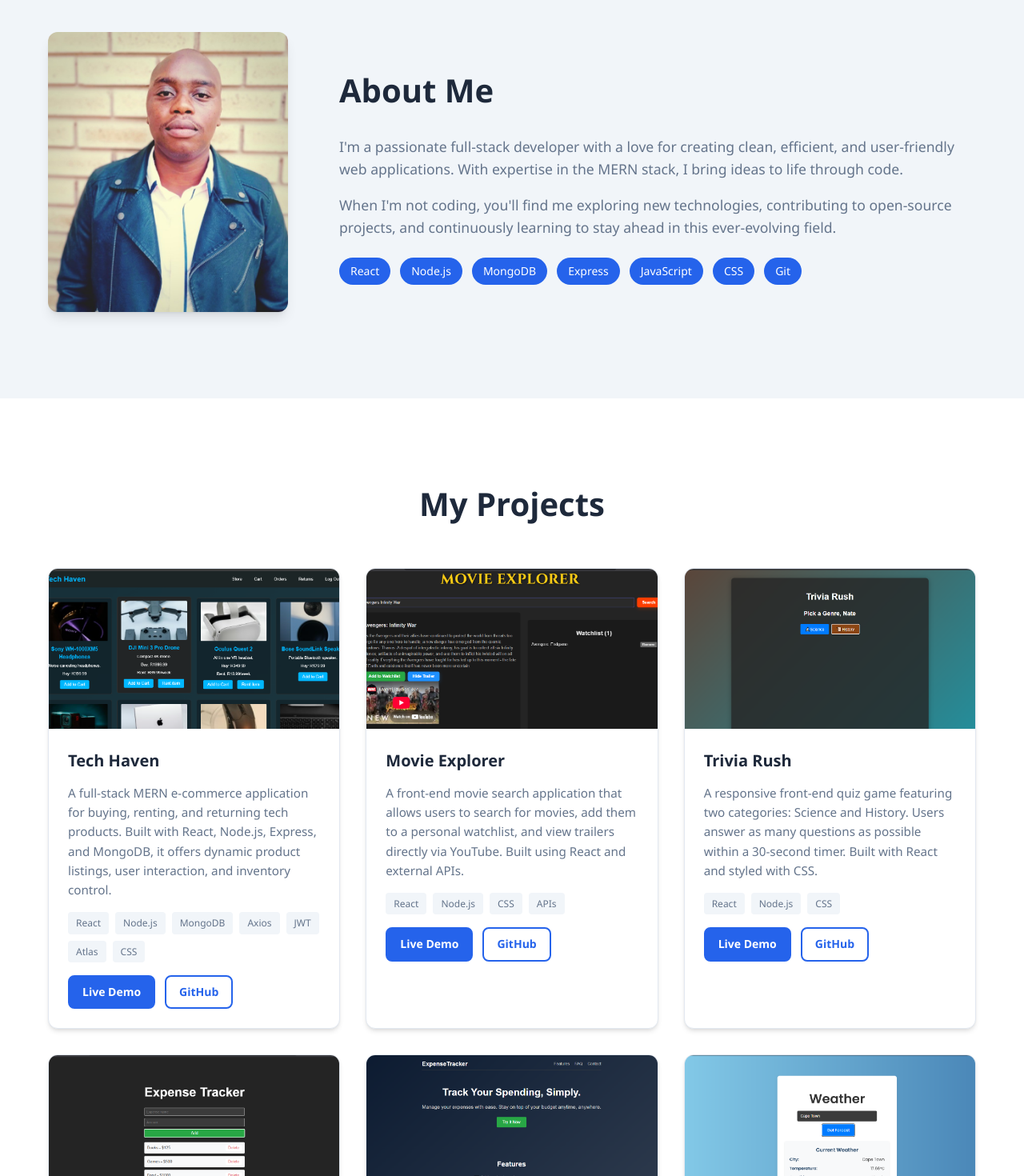
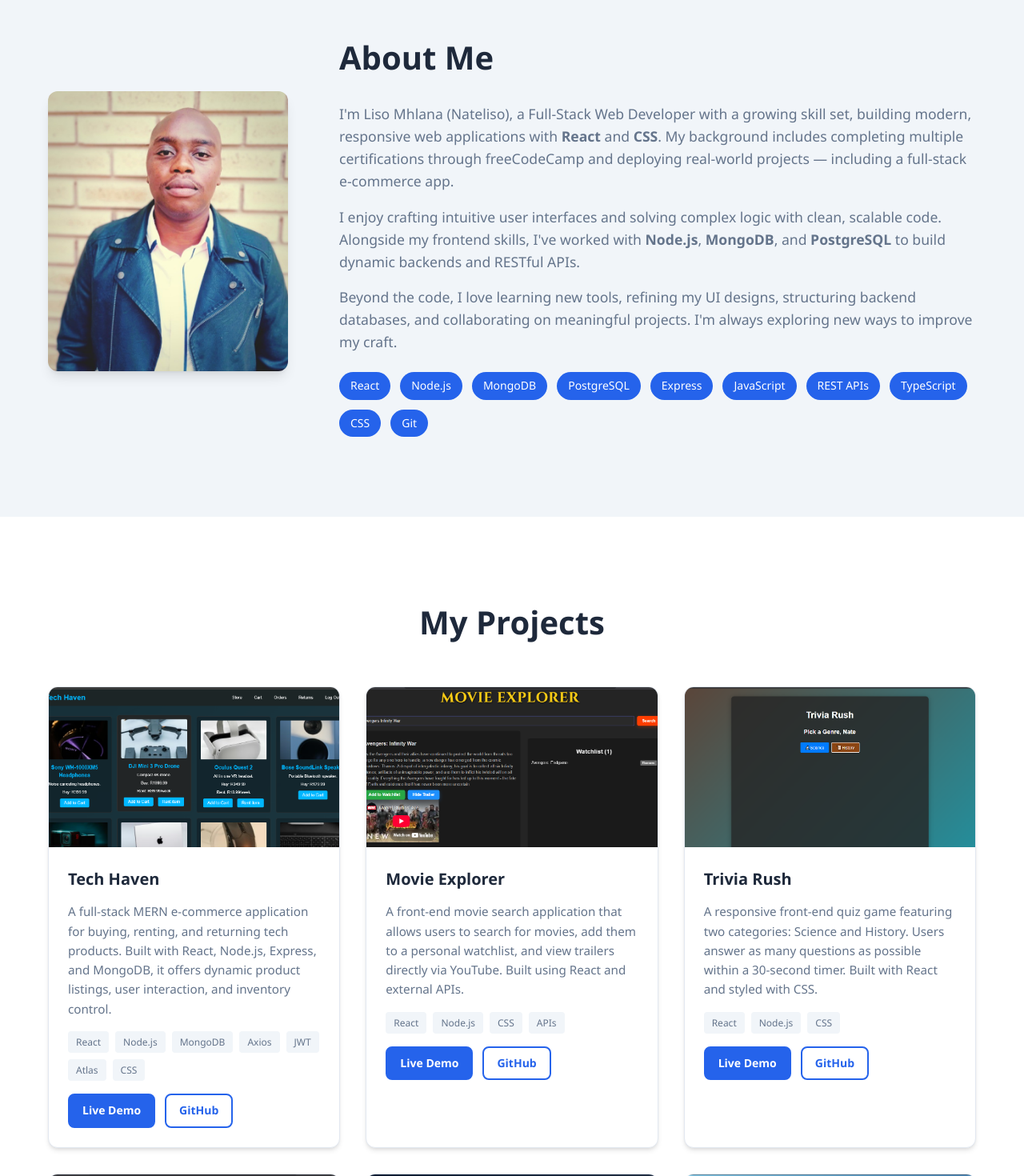
Before and after one commit to Nateliso/my-portfolio, a React (Vite) app: page / in a window 1280 px wide. Shown: the part 860-2330 px from the top of the page at 80% size. Built offline with nearby package versions, Linux system fonts and the light colour scheme.

Commit message:
feat: added about me and other style features

```diff
--- a/index.html
+++ b/index.html
@@ -2,9 +2,9 @@
 <html lang="en">
   <head>
     <meta charset="UTF-8" />
-    <link rel="icon" type="image/svg+xml" href="/vite.svg" />
+    <link rel="icon" type="image/svg+xml" href="/Nateliso.svg" />
     <meta name="viewport" content="width=device-width, initial-scale=1.0" />
-    <title>my-portfolio</title>
+    <title>nateliso-portfolio</title>
   </head>
   <body>
     <div id="root"></div>
--- a/src/App.css
+++ b/src/App.css
@@ -327,11 +327,29 @@ body {
   box-shadow: var(--shadow);
   transition: var(--transition);
   border: 1px solid var(--border);
+  position: relative;
+}
+
+.project-card::before {
+  content: '';
+  position: absolute;
+  top: 0;
+  left: 0;
+  right: 0;
+  height: 4px;
+  background: linear-gradient(90deg, var(--primary), var(--primary-dark));
+  transform: scaleX(0);
+  transition: transform 0.3s ease;
 }
 
 .project-card:hover {
-  transform: translateY(-8px);
-  box-shadow: var(--shadow-lg);
+  transform: translateY(-10px);
+  box-shadow: 0 20px 40px -10px rgba(37, 99, 235, 0.3);
+  border-color: var(--primary);
+}
+
+.project-card:hover::before {
+  transform: scaleX(1);
 }
 
 .project-image {
--- a/src/App.jsx
+++ b/src/App.jsx
@@ -151,8 +151,8 @@ function App() {
       {/* Hero Section */}
       <section className="hero">
         <div className="hero-content animate-on-scroll">
-          <h1>Hi, I'm <span className="highlight">Nate</span></h1>
-          <p className="tagline">Full-Stack Developer | Building Digital Experiences</p>
+          <h1>Hi, I'm <span className="highlight">Nateliso</span></h1>
+          <p className="tagline">Full-Stack Developer | React Enthusiast | Problem Solver</p>
           <div className="hero-buttons">
             <button className="btn primary" onClick={() => scrollToSection('projects')}>View Projects</button>
             <button className="btn secondary" onClick={() => scrollToSection('contact')}>Contact Me</button>
@@ -170,21 +170,29 @@ function App() {
             <div className="about-text">
               <h2>About Me</h2>
               <p>
-                I'm a passionate full-stack developer with a love for creating
-                clean, efficient, and user-friendly web applications. With expertise
-                in the MERN stack, I bring ideas to life through code.
+                I'm Liso Mhlana (Nateliso), a Full-Stack Web Developer with a growing skill set,
+                building modern, responsive web applications with <strong>React</strong> and <strong>CSS</strong>.
+                My background includes completing multiple certifications through freeCodeCamp
+                and deploying real-world projects — including a full-stack e-commerce app.
               </p>
               <p>
-                When I'm not coding, you'll find me exploring new technologies,
-                contributing to open-source projects, and continuously learning
-                to stay ahead in this ever-evolving field.
+                I enjoy crafting intuitive user interfaces and solving complex logic with clean,
+                scalable code. Alongside my frontend skills, I've worked with <strong>Node.js</strong>, <strong>MongoDB</strong>, and <strong>PostgreSQL</strong> to build dynamic backends and RESTful APIs.
+              </p>
+              <p>
+                Beyond the code, I love learning new tools, refining my UI designs, structuring
+                backend databases, and collaborating on meaningful projects. I'm always exploring
+                new ways to improve my craft.
               </p>
               <div className="skills">
                 <span className="skill-tag">React</span>
                 <span className="skill-tag">Node.js</span>
                 <span className="skill-tag">MongoDB</span>
+                <span className="skill-tag">PostgreSQL</span>
                 <span className="skill-tag">Express</span>
                 <span className="skill-tag">JavaScript</span>
+                <span className="skill-tag">REST APIs</span>
+                <span className="skill-tag">TypeScript</span>
                 <span className="skill-tag">CSS</span>
                 <span className="skill-tag">Git</span>
               </div>
@@ -229,7 +237,7 @@ function App() {
           <div className="cert-grid">
             {certifications.map((cert, index) => (
               <div key={index} className="cert-card animate-on-scroll">
-                <div className="cert-icon">📜</div>
+                <div className="cert-icon">🏅</div>
                 <h3>{cert.name}</h3>
                 <p>{cert.issuer}</p>
                 <a href={cert.link} target="_blank" rel="noopener noreferrer" className="btn small secondary">View Certificate</a>
@@ -325,7 +333,7 @@ function App() {
       {/* Footer */}
       <footer className="footer">
         <div className="container">
-          <p>&copy; {new Date().getFullYear()} Nate. All rights reserved.</p>
+          <p>&copy; {new Date().getFullYear()} Nateliso. All rights reserved.</p>
           <p>Built with React & ❤️</p>
         </div>
       </footer>
--- a/src/index.css
+++ b/src/index.css
@@ -1,4 +1,3 @@
-/* Minimal reset - main styles are in App.css */
 :root {
   font-synthesis: none;
   text-rendering: optimizeLegibility;
```
Also changed, not shown: public/Nateliso.svg (added).
